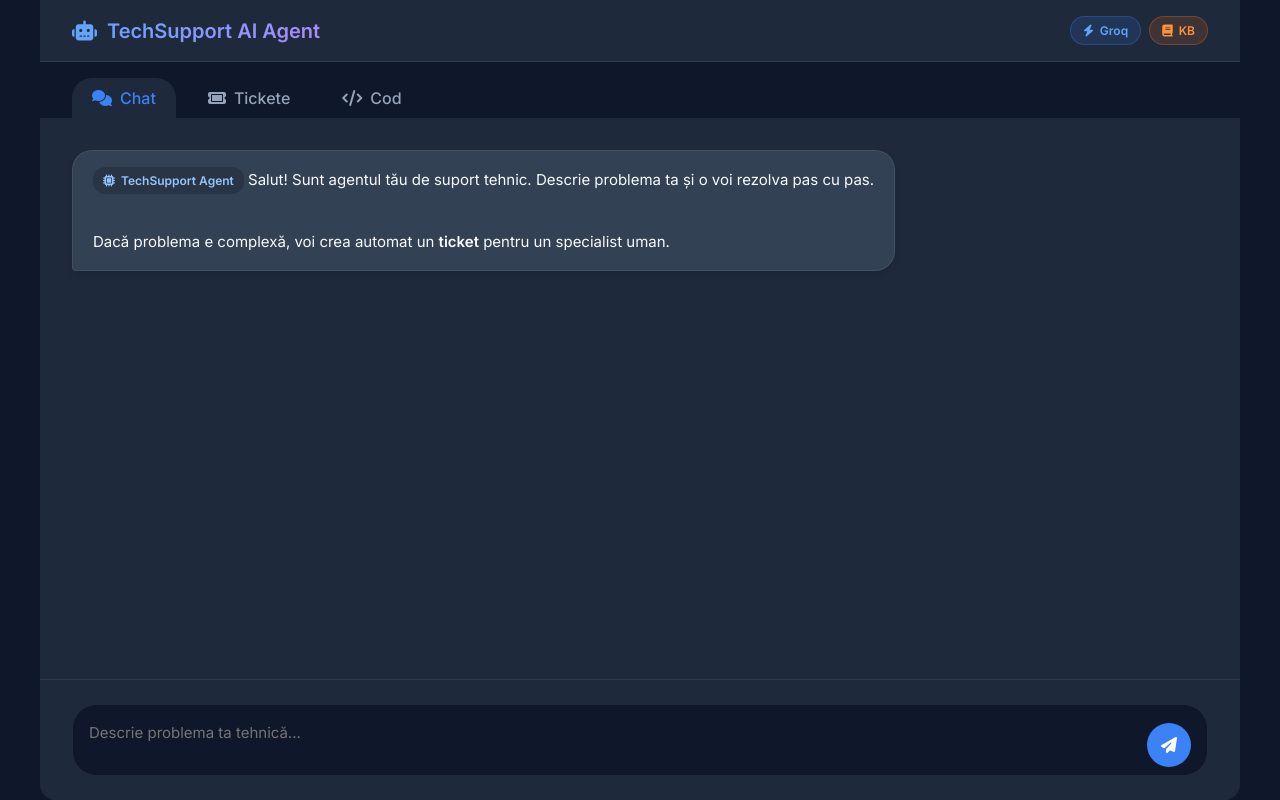
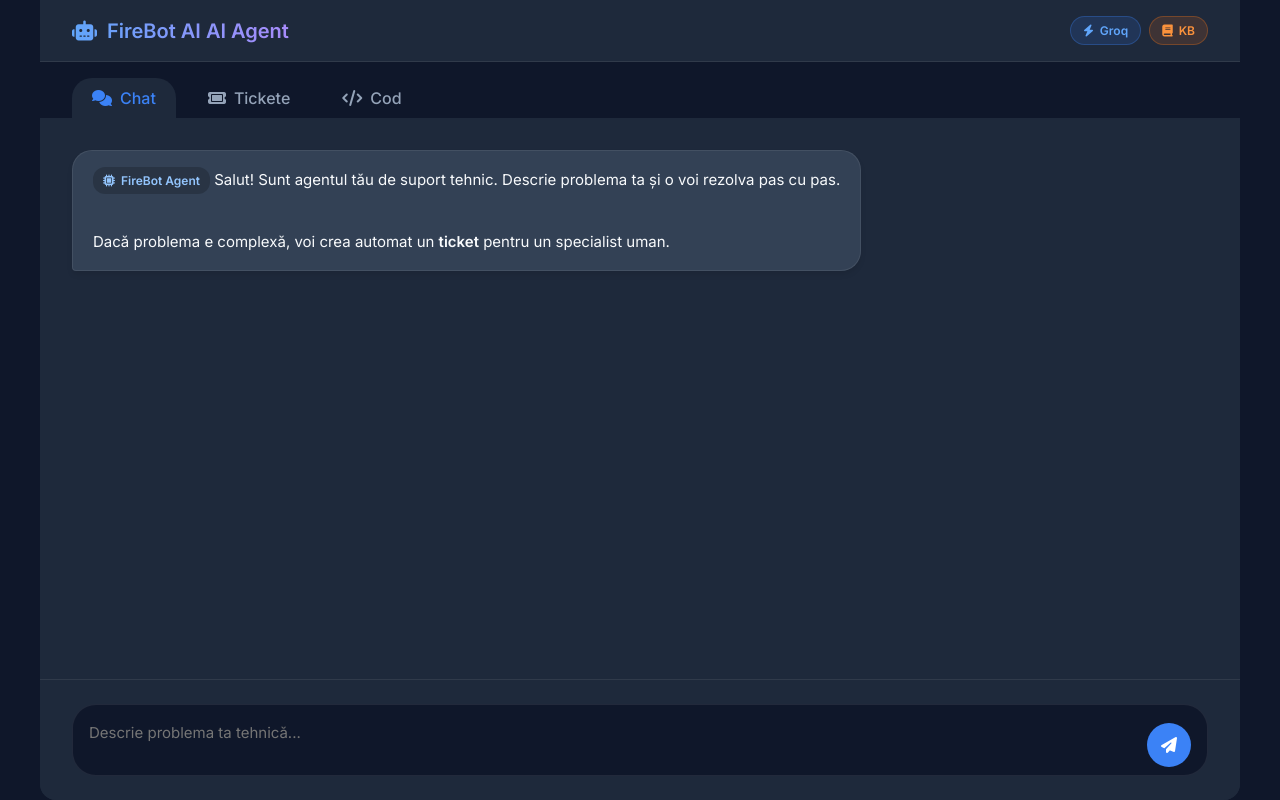
Before and after one commit to zenfox12/AI, a website: page public/index.html in a window 1280 px wide. Drawn offline with Linux system fonts and the light colour scheme.

Commit message:
fix start script

```diff
--- a/public/index.html
+++ b/public/index.html
@@ -68,7 +68,7 @@
 <body>
 <div class="app-container">
     <header>
-        <h1><i class="fa-solid fa-robot"></i> TechSupport AI Agent</h1>
+        <h1><i class="fa-solid fa-robot"></i> FireBot AI AI Agent</h1>
         <div class="badges">
             <span class="badge groq"><i class="fa-solid fa-bolt"></i> Groq</span>
             <span class="badge kb"><i class="fa-solid fa-book"></i> KB</span>
@@ -85,7 +85,7 @@
     <div id="chat-view">
         <div id="chat">
             <div class="message ai">
-                <div class="engine-tag"><i class="fa-solid fa-microchip"></i> TechSupport Agent</div>
+                <div class="engine-tag"><i class="fa-solid fa-microchip"></i> FireBot Agent</div>
                 Salut! Sunt agentul tău de suport tehnic. Descrie problema ta și o voi rezolva pas cu pas.<br><br>
                 Dacă problema e complexă, voi crea automat un <strong>ticket</strong> pentru un specialist uman.
             </div>
```
